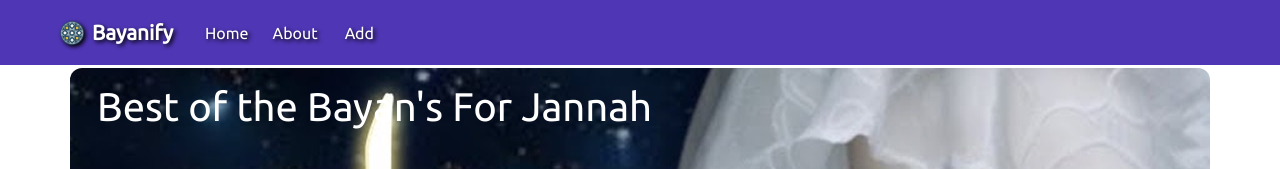
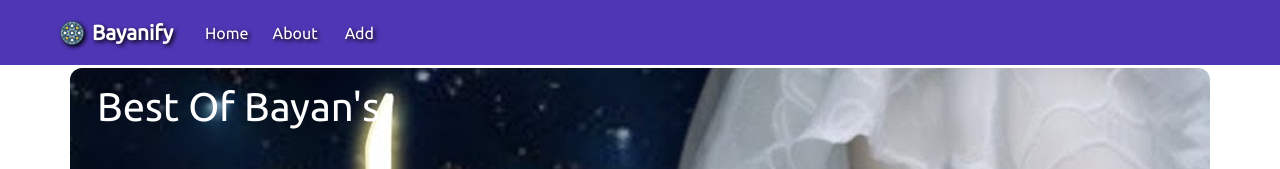
Before and after one commit to maaz80/BayanIfy, a plain HTML site: page index.html in a window 1280 px wide. Shown: the top 169 px of the page. Drawn offline with nearby package versions, Linux system fonts and the light colour scheme; a web font is replaced by a local one.

Commit message:
Update index.html

```diff
--- a/index.html
+++ b/index.html
@@ -3,7 +3,7 @@
 
 <head>
     <meta charset="UTF-8">
-    <meta name="viewport" content="width=device-width, user-scalable=no">
+    <meta name="viewport" content="width=device-width, user-scalable =no">
     <title>Document</title>
     <link rel="stylesheet" href="style.css">
     <link href="https://cdn.jsdelivr.net/npm/bootstrap@5.3.2/dist/css/bootstrap.min.css" rel="stylesheet"
@@ -23,7 +23,7 @@
         </ul>
     </nav>
     <div class="container" id="container">
-        <h1>Best of the Bayan's For Jannah</h1>
+       <h1>Best Of Bayan's</h1>
         <div class="bayanItem">
             <img alt="1">
             <span class="bayanname">Jannat Ki Nematon Pe Bayan</span>
@@ -58,6 +58,8 @@
             <span class="bayanname">Jannat Ka Haseen Manzar Bayan</span>
             <span class="bayanlistplay"><span>8:02<i id="5" class="far bayanItemPlay  fa-play-circle"></i></span></span>
         </div>
+    </div>
+    <div class="details">
     <div class="footer">
         <a href="https://www.instagram.com/maaz_ms_01_/">Instagram</a>
         <a href="https://twitter.com/_maazshakeel_">Twitter</a>
```
Lines whose indentation alone changed are shown as unchanged.
